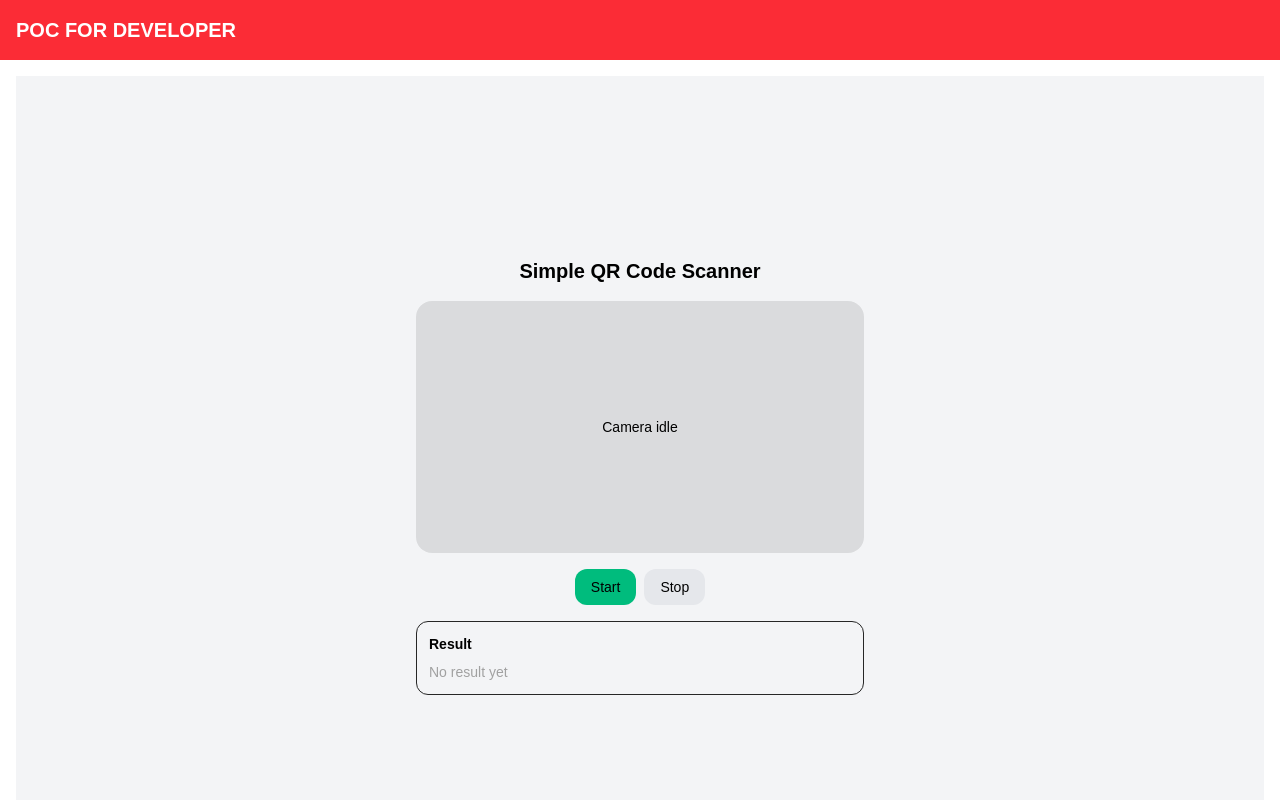
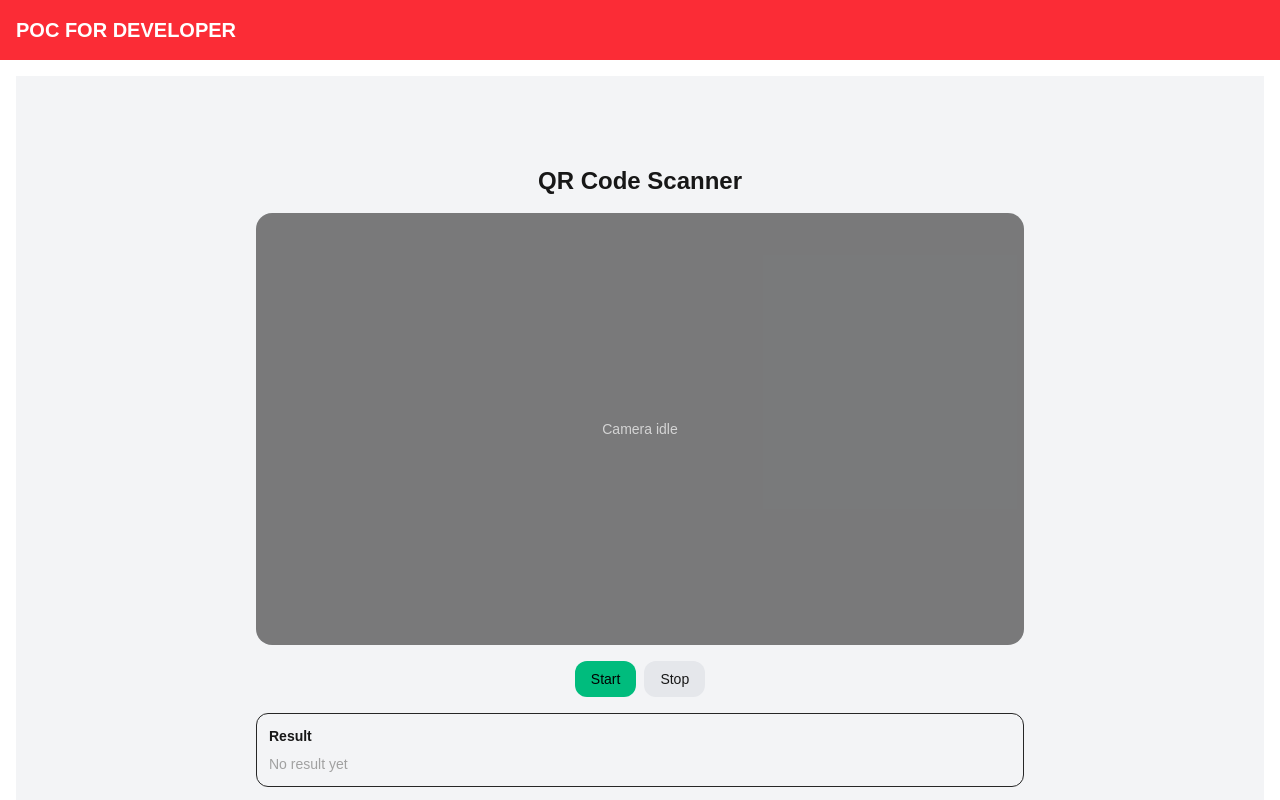
Before and after one commit to umaporn/poc, a Next.js app: page /qrcode in a window 1280 px wide. Shown: the top 800 px of the page. Built offline with nearby package versions, Linux system fonts and the light colour scheme.

Commit message:
Fixed qr code reader

```diff
--- a/src/app/qrcode/page.tsx
+++ b/src/app/qrcode/page.tsx
@@ -4,12 +4,21 @@ import React, { useCallback, useEffect, useRef, useState } from "react";
 
 export default function QRReaderPage() {
   const videoRef = useRef<HTMLVideoElement | null>(null);
-  const streamRef = useRef<MediaStream | null>(null);
+  const canvasRef = useRef<HTMLCanvasElement | null>(null);
   const [result, setResult] = useState<string | null>(null);
   const [error, setError] = useState<string | null>(null);
   const [scanning, setScanning] = useState(false);
 
   const hasBarcodeDetector = typeof window !== "undefined" && "BarcodeDetector" in window;
+
+  const stopCamera = useCallback(() => {
+    if (videoRef.current?.srcObject) {
+      const tracks = (videoRef.current.srcObject as MediaStream).getTracks();
+      tracks.forEach((t) => t.stop());
+      videoRef.current.srcObject = null;
+    }
+    setScanning(false);
+  }, []);
 
   const startCamera = useCallback(async () => {
     setError(null);
@@ -18,36 +27,38 @@ export default function QRReaderPage() {
 
     try {
       const stream = await navigator.mediaDevices.getUserMedia({
-        video: { facingMode: "environment" },
+        video: { facingMode: "environment", width: { ideal: 1280 }, height: { ideal: 720 } },
         audio: false,
       });
-      streamRef.current = stream;
       if (videoRef.current) {
         videoRef.current.srcObject = stream;
         await videoRef.current.play();
       }
-      if (hasBarcodeDetector) startNativeLoop();
+      if (hasBarcodeDetector) startDetectLoop();
     } catch (e: any) {
       setError(e?.message || "Failed to access camera");
       setScanning(false);
     }
   }, [hasBarcodeDetector]);
 
-  const stopCamera = useCallback(() => {
-    if (streamRef.current) {
-      streamRef.current.getTracks().forEach((t) => t.stop());
-      streamRef.current = null;
-    }
-    setScanning(false);
-  }, []);
-
-  const startNativeLoop = useCallback(() => {
+  const startDetectLoop = useCallback(() => {
     const detector = new (window as any).BarcodeDetector({ formats: ["qr_code"] });
 
     const tick = async () => {
-      if (!videoRef.current) return;
+      if (!videoRef.current || !canvasRef.current) return;
+
+      const video = videoRef.current;
+      const canvas = canvasRef.current;
+      const ctx = canvas.getContext("2d");
+      if (!ctx) return;
+
+      // Draw full video frame
+      canvas.width = video.videoWidth;
+      canvas.height = video.videoHeight;
+      ctx.drawImage(video, 0, 0, canvas.width, canvas.height);
+
       try {
-        const barcodes = await detector.detect(videoRef.current);
+        const barcodes = await detector.detect(canvas);
         if (barcodes.length > 0) {
           setResult(barcodes[0].rawValue || "");
           stopCamera();
@@ -56,20 +67,22 @@ export default function QRReaderPage() {
       } catch {
         // ignore
       }
+
       if (scanning) requestAnimationFrame(tick);
     };
     tick();
   }, [scanning, stopCamera]);
 
   return (
-    <div className="min-h-screen flex flex-col items-center justify-center bg-gray-100 text-black p-4">
-      <h1 className="text-xl font-semibold mb-4">Simple QR Code Scanner</h1>
+    <div className="min-h-screen flex flex-col items-center justify-center bg-gray-100 p-4">
+      <h1 className="text-2xl font-semibold mb-4">QR Code Scanner</h1>
 
-      <div className="relative w-full max-w-md overflow-hidden rounded-2xl bg-gray-100">
+      <div className="relative w-full max-w-3xl overflow-hidden rounded-2xl bg-gray-100">
         <video ref={videoRef} playsInline className="w-full aspect-video object-cover" />
+        <canvas ref={canvasRef} className="hidden" />
         {!scanning && (
-          <div className="absolute inset-0 grid place-items-center bg-black/10">
-            <p className="text-black text-sm">Camera idle</p>
+          <div className="absolute inset-0 grid place-items-center bg-black/50">
+            <p className="text-neutral-300 text-sm">Camera idle</p>
           </div>
         )}
       </div>
@@ -81,15 +94,12 @@ export default function QRReaderPage() {
         >
           {scanning ? "Restart" : "Start"}
         </button>
-        <button
-          onClick={stopCamera}
-          className="rounded-xl bg-gray-200 px-4 py-2 text-sm"
-        >
+        <button onClick={stopCamera} className="rounded-xl bg-gray-200 px-4 py-2 text-sm">
           Stop
         </button>
       </div>
 
-      <div className="mt-4 w-full max-w-md rounded-xl border border-neutral-800 p-3">
+      <div className="mt-4 w-full max-w-3xl rounded-xl border border-neutral-800 p-3">
         <h2 className="text-sm font-semibold mb-2">Result</h2>
         {result ? (
           <p className="text-emerald-400 break-all text-sm">{result}</p>
```
